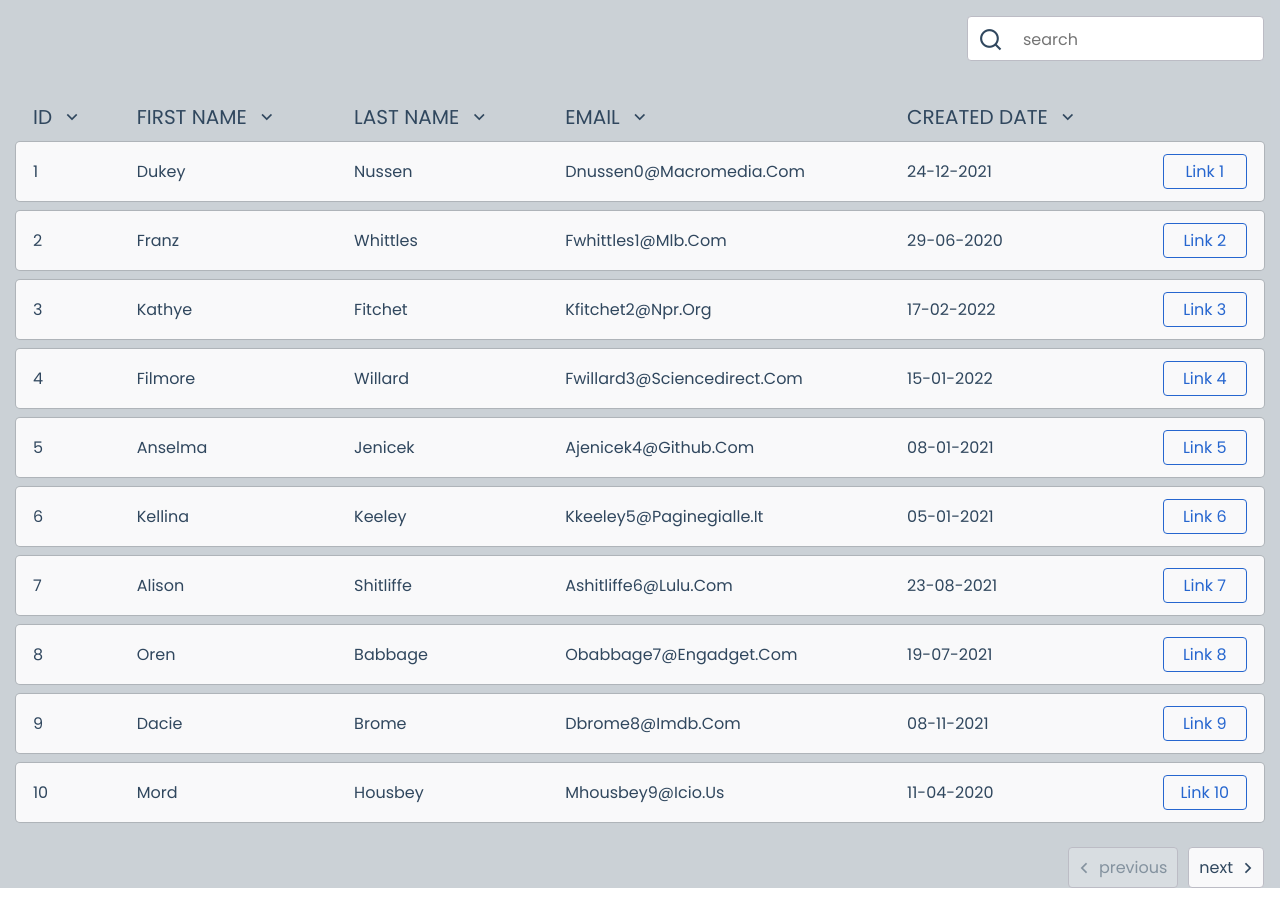
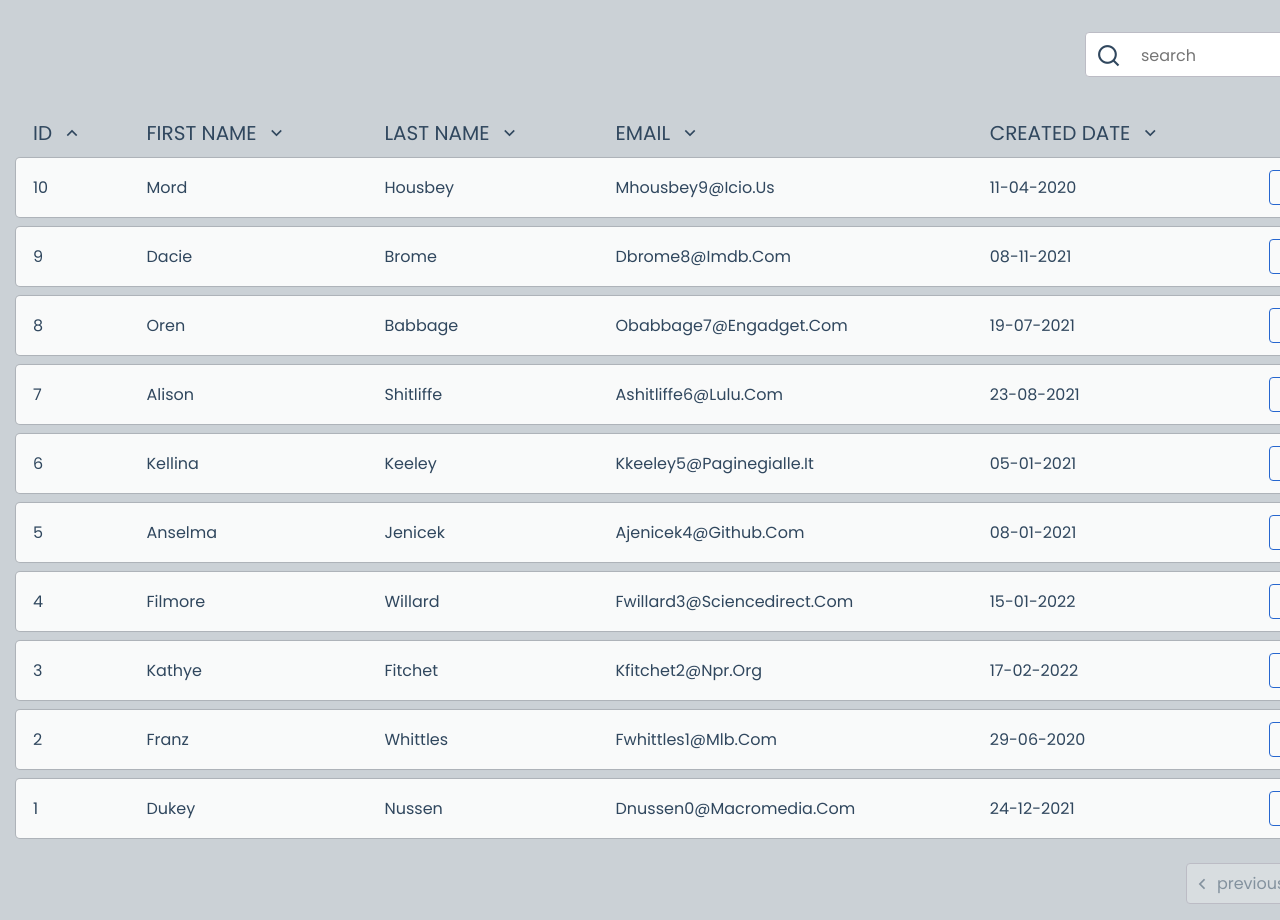
Before and after one commit to melihsahtulek/daily-frontend, a plain HTML site: page day-8-advanced-table/index.html in a window 1280 px wide. Both pictures are taken after a click on the button "ID". Before the commit the page ends 888 px from the top, so only its background shows below. Drawn offline with nearby package versions, Linux system fonts and the light colour scheme.

Commit message:
finished day-8

```diff
--- a/day-8-advanced-table/css/style.css
+++ b/day-8-advanced-table/css/style.css
@@ -10,7 +10,7 @@
   -webkit-box-pack: center;
       -ms-flex-pack: center;
           justify-content: center;
-  padding: 0 1rem;
+  padding: 1rem;
 }
 
 .container .table-container {
@@ -238,4 +238,14 @@
 .container .table-container .controls button:not(.disable):hover i {
   color: #2666cf;
 }
+
+@media (max-width: 1366px) {
+  .container {
+    overflow: auto;
+    display: unset;
+  }
+  .container .table-container {
+    min-width: 1366px;
+  }
+}
 /*# sourceMappingURL=style.css.map */
--- a/day-8-advanced-table/js/table.js
+++ b/day-8-advanced-table/js/table.js
@@ -6,6 +6,7 @@ const init = () => {
 
   const thead = document.querySelector(".thead");
   const tbody = document.querySelector(".tbody");
+  const searchInp = document.querySelector("input[name=s]");
 
   const getJsonData = new Promise((resolve, reject) => {
     try {
@@ -13,7 +14,7 @@ const init = () => {
         const response = await fetch("/day-8-advanced-table/table-data.json");
         const json = await response.json();
         resolve(json);
-      }, 1000);
+      }, 250);
     } catch (error) {
       reject(error);
     }
@@ -27,6 +28,14 @@ const init = () => {
     })
     .then((data) => {
       writeRows(data);
+      return data;
+    })
+    .then((data) => {
+      filterEvent(data);
+      return data;
+    })
+    .then((data) => {
+      searchEvent(data);
     })
     .catch((error) => console.log(error));
 
@@ -40,7 +49,10 @@ const init = () => {
         "beforeend",
         `
         <div class="th">
-          <button type="button" data-filter="a-z">${key.replace("_", " ")}<i class="ri-arrow-down-s-line"></i></button>
+          <button type="button" class="filter-button" data-filter-type="a-z" data-filter-name=${key}>${key.replace(
+          "_",
+          " "
+        )}<i class="ri-arrow-down-s-line arrow-icon"></i></button>
         </div>
       `
       );
@@ -48,6 +60,7 @@ const init = () => {
   };
 
   const writeRows = (data) => {
+    tbody.innerHTML = null;
     Array.from(data).forEach((perData, index) => {
       const row = document.createElement("tr");
       row.classList.add("tr");
@@ -72,4 +85,86 @@ const init = () => {
       );
     });
   };
+
+  const filterEvent = (data) => {
+    const buttons = document.querySelectorAll(".filter-button");
+    const icons = document.querySelectorAll(".arrow-icon");
+
+    Array.from(buttons).forEach((button, index) => {
+      button.addEventListener("click", () => {
+        // clear
+
+        Array.from(buttons).forEach((_button) => {
+          if (button !== _button) {
+            _button.setAttribute("data-filter-type", "a-z");
+          }
+        });
+
+        Array.from(icons).forEach((icon) => {
+          icon.style.transform = "rotate(0)";
+        });
+
+        button.setAttribute("data-filter-type", button.getAttribute("data-filter-type") === "a-z" ? "z-a" : "a-z");
+        filterData(button.getAttribute("data-filter-name"), data, button.getAttribute("data-filter-type"));
+        if (button.getAttribute("data-filter-type") === "z-a") {
+          icons[index].style.transform = "rotate(180deg)";
+        }
+      });
+    });
+  };
+
+  const filterData = (fName, _data, type) => {
+    let control = true;
+    let data = [..._data];
+
+    const setArr = (data, i) => {
+      let memo = data[i];
+      data[i] = data[i + 1];
+      data[i + 1] = memo;
+      control = false;
+    };
+
+    while (true) {
+      control = true;
+
+      for (let i = 0; i < data.length - 1; i++) {
+        for (let j = 0; j < data.length - 1; j++) {
+          if (type === "a-z") {
+            if (data[i][fName].toString().includes("-")) {
+              if (data[i][fName].split("-").reverse().join("-") > data[i + 1][fName].split("-").reverse().join("-")) {
+                setArr(data, i);
+              }
+            } else {
+              if (data[i][fName] > data[i + 1][fName]) {
+                setArr(data, i);
+              }
+            }
+          } else {
+            if (data[i][fName].toString().includes("-")) {
+              if (data[i][fName].split("-").reverse().join("-") < data[i + 1][fName].split("-").reverse().join("-")) {
+                setArr(data, i);
+              }
+            } else {
+              if (data[i][fName] < data[i + 1][fName]) {
+                setArr(data, i);
+              }
+            }
+          }
+        }
+      }
+
+      if (control) {
+        break;
+      }
+    }
+
+    writeRows(data);
+  };
+
+  const searchEvent = (data) => {
+    searchInp.addEventListener("keyup", (e) => {
+      let val = e.target.value.toLowerCase().trim();
+      writeRows(data.filter((row) => row["first_name"].toLowerCase().includes(val)));
+    });
+  };
 };
```
